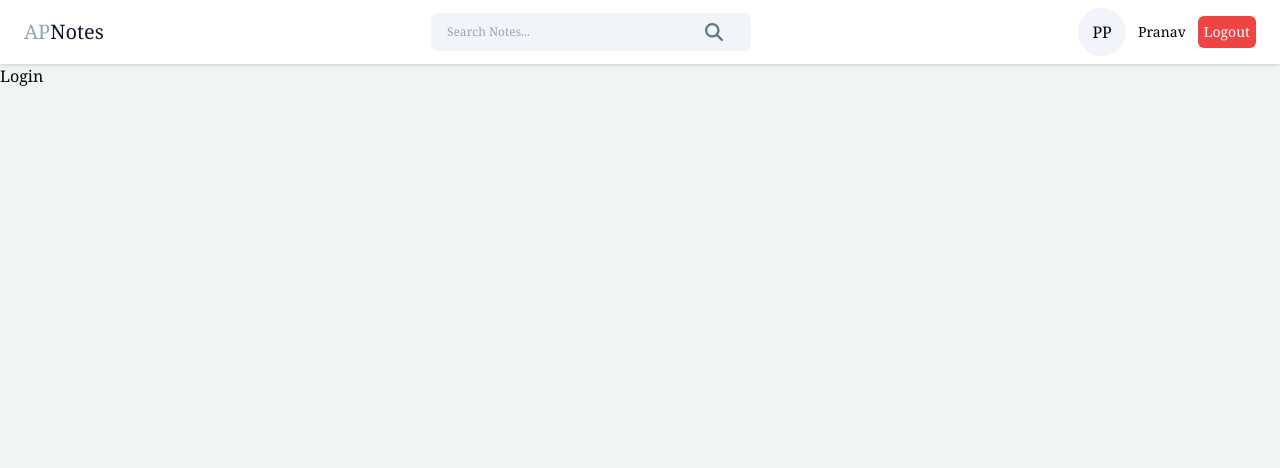
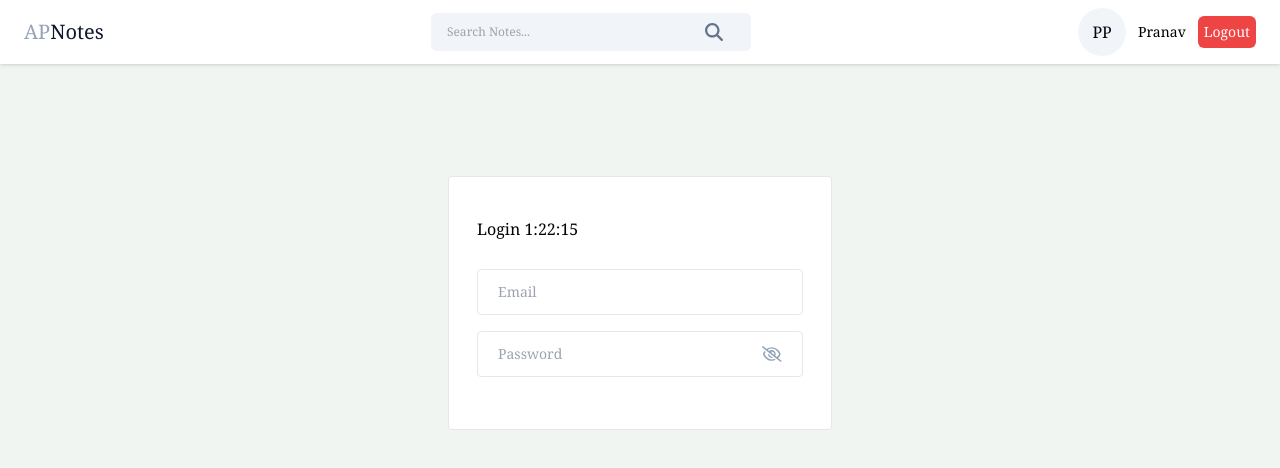
Before and after one commit to engineeredbypranav/Notes-App, a React (Vite) app in the folder Frontend/PNotes/: page /login in a window 1280 px wide. Shown: the top 468 px of the page. Built offline with nearby package versions, Linux system fonts and the light colour scheme.

Commit message:
Made some changes in the login page

```diff
--- /dev/null
+++ b/Frontend/PNotes/src/components/Input/PasswordInput.jsx
@@ -0,0 +1,30 @@
+import React, { useState } from 'react'
+import { FaRegEye, FaRegEyeSlash } from 'react-icons/fa6'
+
+const PasswordInput = ({value , onChange , placeholder}) => {
+
+    const [isShowPassword , setIsShowPassword ] = useState(false)
+
+  return (
+    <div className='flex items-center bg-transparent border-[1.5px] px-5
+    rounded mb-3'>
+
+    <input
+        value = {value}
+        onChange={onChange}
+        type = {isShowPassword ? "text" : "password"}
+        placeholder={ placeholder || 'Password' }
+        className='w-full text-sm bg-transparent py-3 mr-3 rounded outline-none'
+
+        />
+
+        {isShowPassword ? (<FaRegEy size = {22} className = "text-primary cursor-pointer"/>) :
+        (
+            <FaRegEyeSlash size={22} className='text-slate-400 cursor-pointer'/>
+        )}
+
+    </div>
+  )
+}
+
+export default PasswordInput
--- a/Frontend/PNotes/src/pages/Login/Login.jsx
+++ b/Frontend/PNotes/src/pages/Login/Login.jsx
@@ -1,8 +1,31 @@
-import React from 'react'
+import React, { useState } from 'react'
+import PasswordInput from '../../components/Input/PasswordInput'
 
 const Login = () => {
+
+  const [email , setEmail] = useState("")
+  const [password , setPassword] = useState("")
+  const [error , setError] = useState("")
+
   return (
-    <div>Login</div>
+    <div className='flex items-center justify-center mt-28'>
+      <div className='w-96 border rounded bg-white px-7 py-10'>
+        <form>
+          <h4 className='text 2xl mb-7'>Login 1:22:15</h4>
+
+          <input type= "text" placeholder='Email' className='input-box' value = {email}
+          onChange={(e) => setEmail(e.target.value) } />
+
+          <PasswordInput/>
+
+        </form>
+      </div>
+
+
+
+
+
+    </div>
   )
 }
 
```
